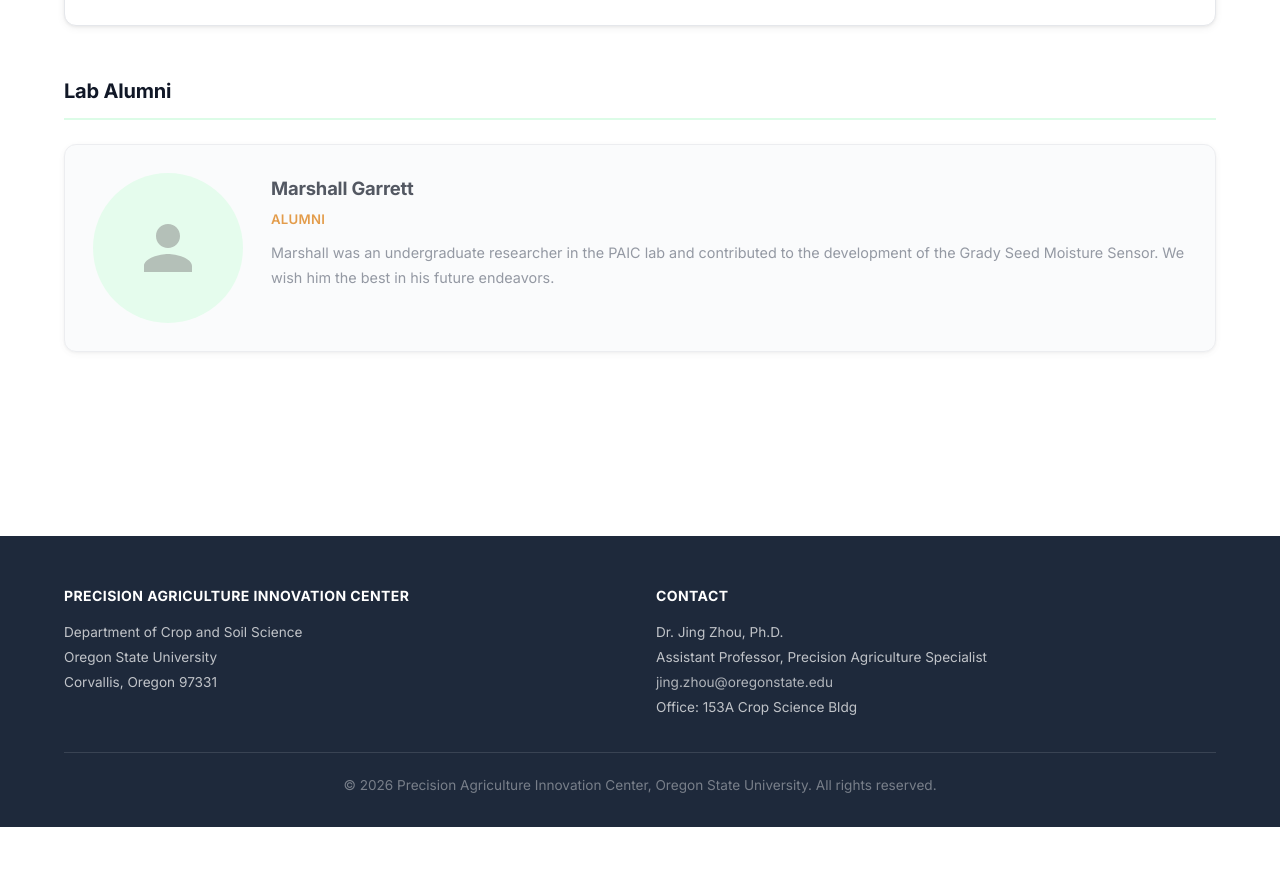
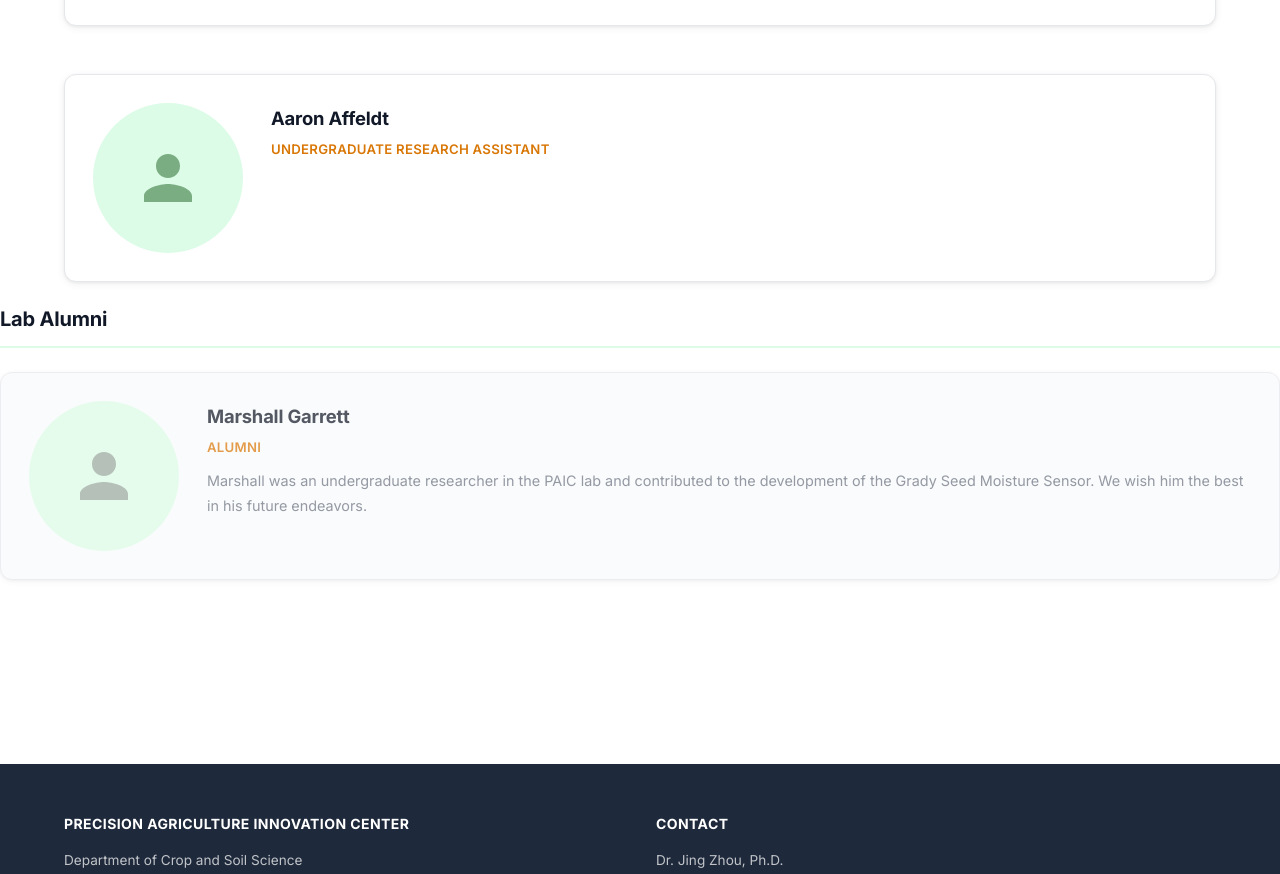
Before and after one commit to PAICOSU/paic, a plain HTML site: page people.html in a window 1280 px wide. Shown: the part 2765-3639 px from the top of the page. Before the commit the page ends 3592 px from the top, so only its background shows below. Drawn offline with Linux system fonts and the light colour scheme.

Commit message:
Changes on People Page

```diff
--- a/people.html
+++ b/people.html
@@ -156,6 +156,21 @@
         </div>
       </div>
 
+
+        <div class="person-card">
+          <div class="person-photo" aria-label="Photo placeholder for Aaron">
+            <svg width="60" height="60" viewBox="0 0 24 24" fill="#1B5E20" xmlns="http://www.w3.org/2000/svg">
+              <path d="M12 12c2.7 0 4.8-2.1 4.8-4.8S14.7 2.4 12 2.4 7.2 4.5 7.2 7.2 9.3 12 12 12zm0 2.4c-3.2 0-9.6 1.6-9.6 4.8v2.4h19.2v-2.4c0-3.2-6.4-4.8-9.6-4.8z"/>
+            </svg>
+          </div>
+          <div class="person-info">
+            <h3>Aaron Affeldt</h3>
+            <div class="role">Undergraduate Research Assistant</div>
+            <p> </p>
+          </div>
+        </div>
+      </div>
+
       <!-- Alumni -->
       <div class="people-section">
         <h2 class="people-section-title">Lab Alumni</h2>
```
Also changed, not shown: publications.html (+1 -1 lines).
